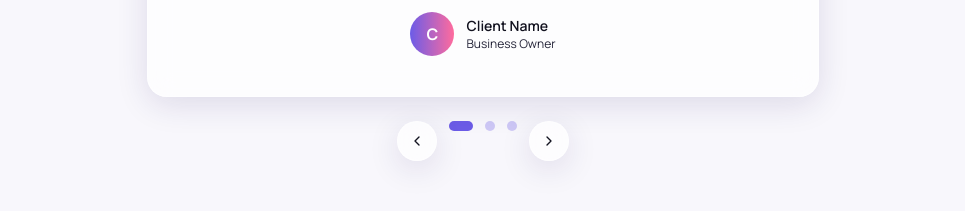
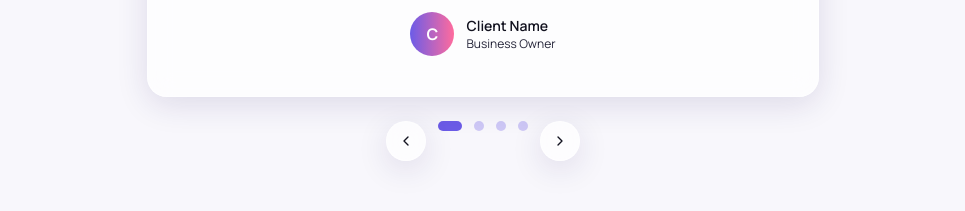
Before and after one commit to ogahdivine001-tech/My-Web, a React (Vite) app: page / in a window 1280 px wide. Shown: the part 7460-7671 px from the top of the page, without its empty margins (157-1122 px from the left). Built offline with nearby package versions, Linux system fonts and the light colour scheme.

Commit message:
Add fourth generic testimonial for school project

```diff
--- a/src/data/testimonials.js
+++ b/src/data/testimonials.js
@@ -21,4 +21,11 @@ export const testimonials = [
       "Great attention to detail on both the design and the branding assets. Exactly what our business needed.",
     rating: 5,
   },
+  {
+    name: "Client Name",
+    role: "School Administrator",
+    quote:
+      "The school management platform made day-to-day admin work so much easier, from admissions to results. Support throughout was responsive and clear.",
+    rating: 5,
+  },
 ];
```
